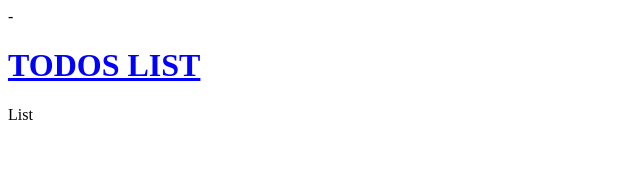
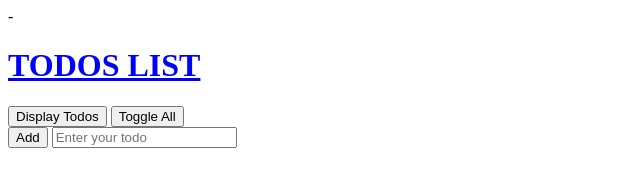
Before and after one commit to msoliz/exercises, a plain HTML site: page watchandcode/watchandcode.html in a window 1280 px wide. Shown: the whole page, without its empty margins (0-640 px from the left). Drawn offline with Linux system fonts and the light colour scheme; files that its build step writes are made by us from their sources.

Commit message:
added add button

```diff
--- a/watchandcode/watchandcode.html
+++ b/watchandcode/watchandcode.html
@@ -1,16 +1,21 @@
 <!DOCTYPE html>
 <html>
 <head>
-    <meta charset="utf-8" />
-    <meta http-equiv="X-UA-Compatible" content="IE=edge">
-    <title>Page Title</title>
-    <meta name="viewport" content="width=device-width, initial-scale=1">
+    <title>WNC Todos</title>
     <link rel="stylesheet" type="text/css" media="screen" href="main.css" />-
-
 </head>
 <body>
     <h1>Todos List</h1>
-    <p>List</p>
+
+    <div>
+    <button onclick="handlers.displayTodos()">Display Todos</button>
+    <button onclick="handlers.toggleAll()">Toggle All</button>
+    </div>
+
+    <div>
+        <button onclick="">Add</button>
+        <input id="addTodoTextInput" type="text" placeholder="Enter your todo">
+    </div>
 
     <script src="todoswatchandcode.js"></script>
 </body>
```
